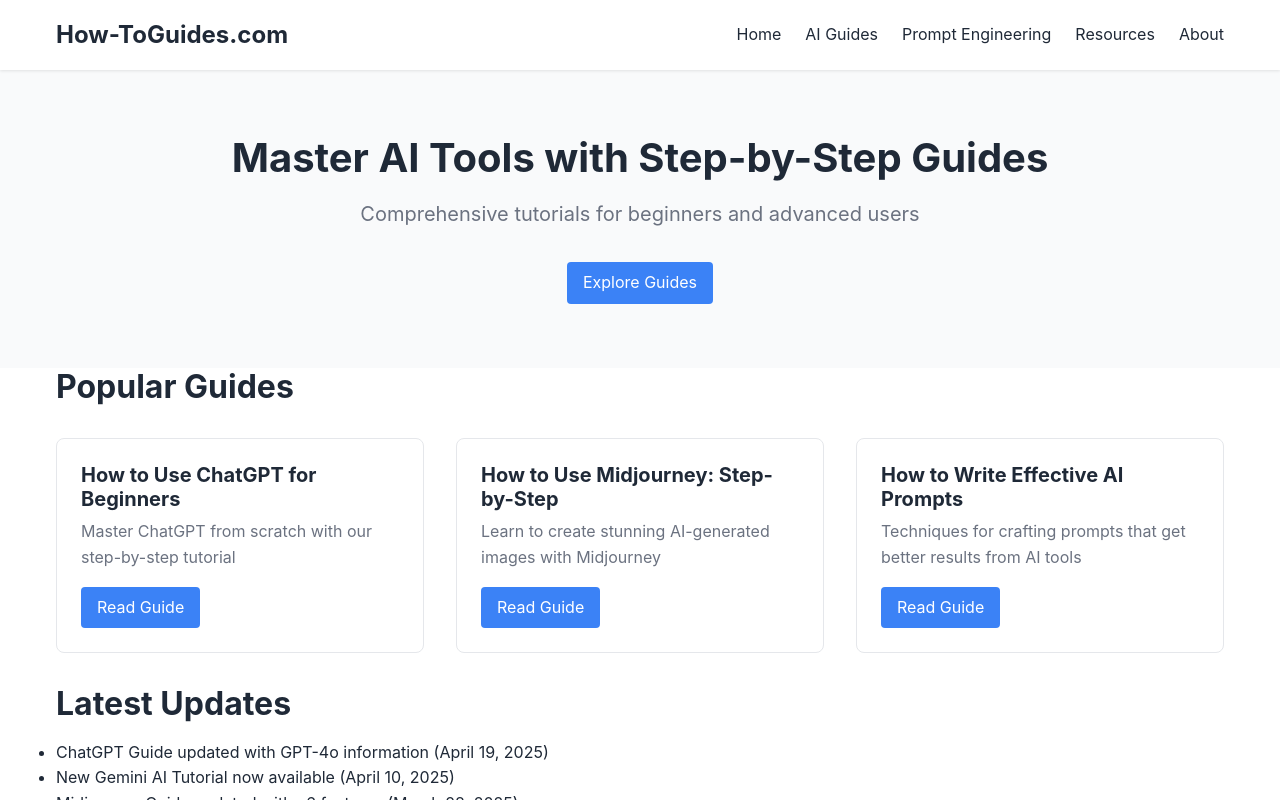
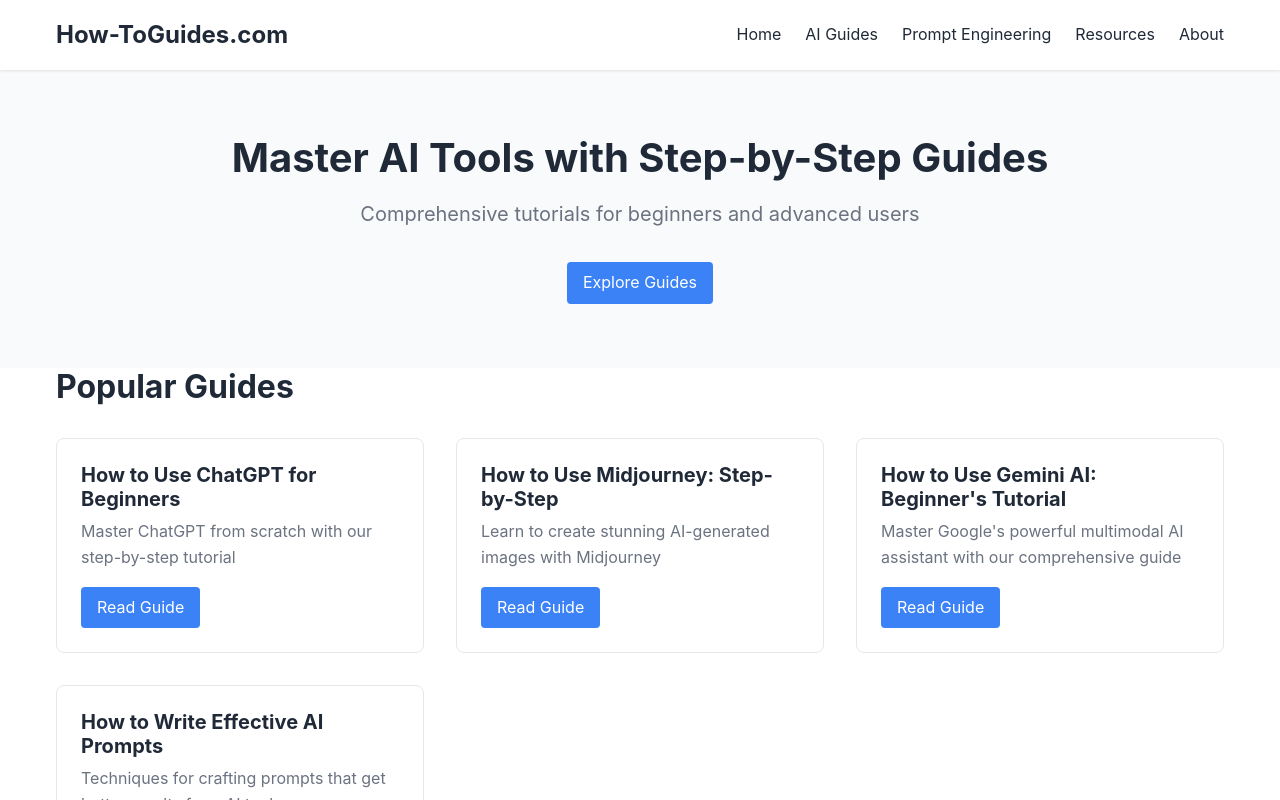
Before and after one commit to sitehowtoguides/howtoguides-website, a Next.js app: page / in a window 1280 px wide. Shown: the top 800 px of the page. Built offline with nearby package versions, Linux system fonts and the light colour scheme.

Commit message:
Update index.js

```diff
--- a/pages/index.js
+++ b/pages/index.js
@@ -45,6 +45,18 @@
           </div>
 
           <div className="guide-card">
+           <div className="guide-card-content">
+              <h3 className="guide-card-title">How to Use Gemini AI: Beginner's Tutorial</h3>
+              <p className="guide-card-description">
+                Master Google's powerful multimodal AI assistant with our comprehensive guide
+               </p>
+               <Link href="/guides/gemini-ai-tutorial" className="btn">
+                 Read Guide
+                </Link>
+              </div>
+            </div>
+
+          <div className="guide-card">
             <div className="guide-card-content">
               <h3 className="guide-card-title">How to Write Effective AI Prompts</h3>
               <p className="guide-card-description">
```
